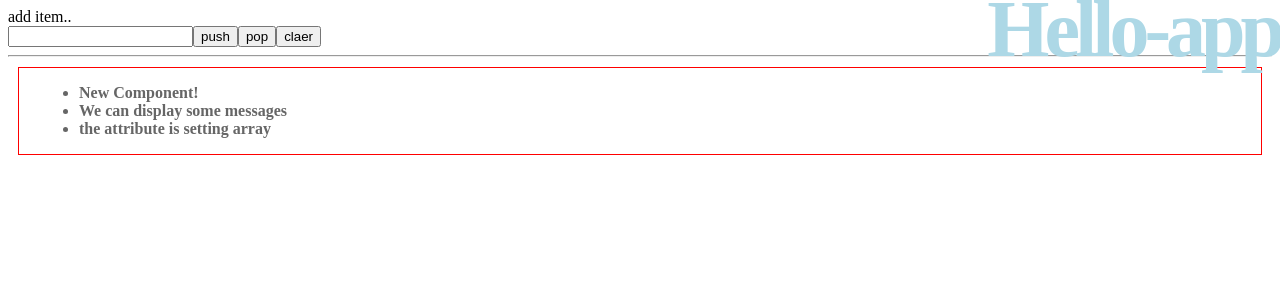
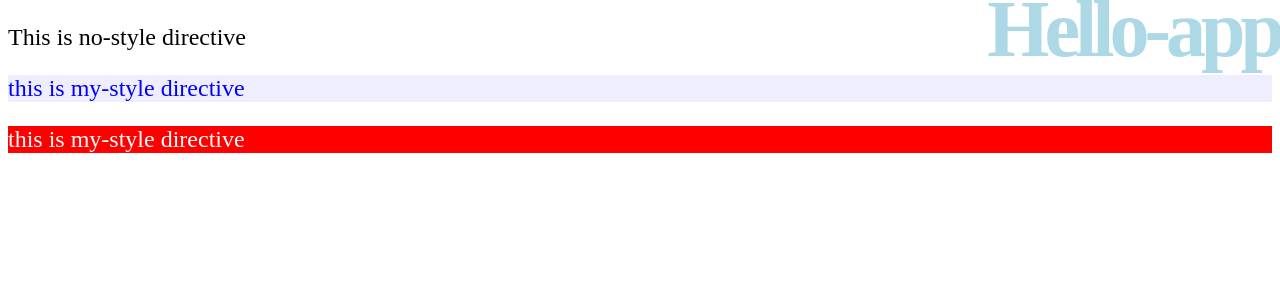
Before and after one commit to 4afS/angular-app, an Angular app: page / in a window 1280 px wide. Shown: the top 300 px of the page. Built offline with nearby package versions, Linux system fonts and the light colour scheme.

Commit message:
finish chapter 3-5

```diff
--- a/src/app/hello/hello.component.html
+++ b/src/app/hello/hello.component.html
@@ -1,15 +1,6 @@
 <div id="body">
   <h1>{{title}}</h1>
-  <div>add item..</div>
-
-  <div>
-    <input type="text" [(ngModel)]="input1">
-    <button (click)="push(input1.value)">push</button>
-    <button (click)="pop()">pop</button>
-    <button (click)="clear()">claer</button>
-  </div>
-  <hr>
-
-  <app-message #list1 [content]="message"
-                     (action)="doClick($event)"></app-message>
+  <p>This is no-style directive</p>
+  <p appMystyle>this is my-style directive</p>
+  <p appMystyle c="white" bg="red">this is my-style directive</p>
 </div>
--- /dev/null
+++ b/src/app/mystyle.directive.ts
@@ -0,0 +1,21 @@
+import { OnInit, Directive, ElementRef, Input } from '@angular/core';
+
+@Directive({
+  selector: '[appMystyle]'
+})
+
+export class MystyleDirective implements OnInit {
+  private el:ElementRef;
+  @Input() c:string = 'blue';
+  @Input() bg:string = '#eef';
+
+  constructor(el: ElementRef) {
+    this.el = el;
+  }
+
+  ngOnInit() {
+    this.el.nativeElement.style.color = this.c;
+    this.el.nativeElement.style.backgroundColor = this.bg;
+  }
+
+}
```
Also changed, not shown: src/app/app.module.ts (+12 -9 lines), 1 other file (tests, documents, lock files or other folders).
